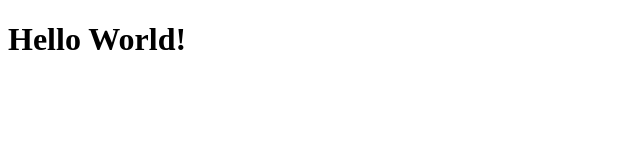
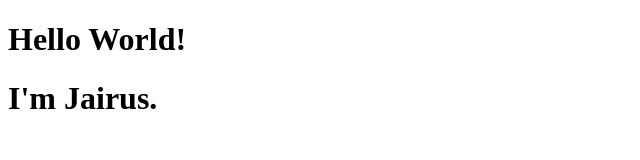
Before and after one commit to Jairus16/devtest, a plain HTML site: page index.html in a window 1280 px wide. Shown: the whole page, without its empty margins (0-640 px from the left). Drawn offline with Linux system fonts and the light colour scheme.

Commit message:
minor change

```diff
--- a/index.html
+++ b/index.html
@@ -8,5 +8,6 @@
 </head>
 <body>
     <h1>Hello World!</h1>
+    <h1>I'm Jairus.</h1>
 </body>
 </html>
```
